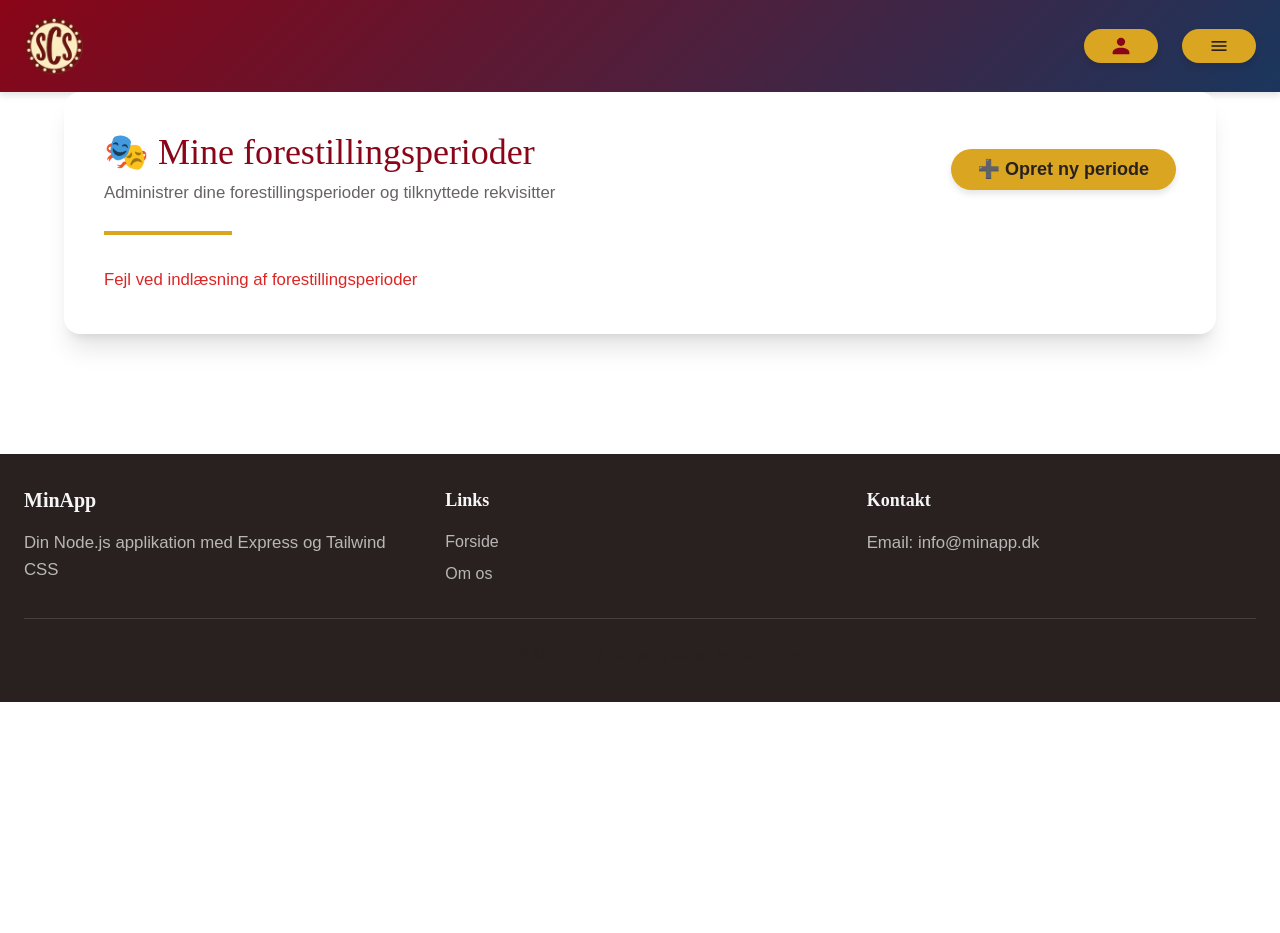
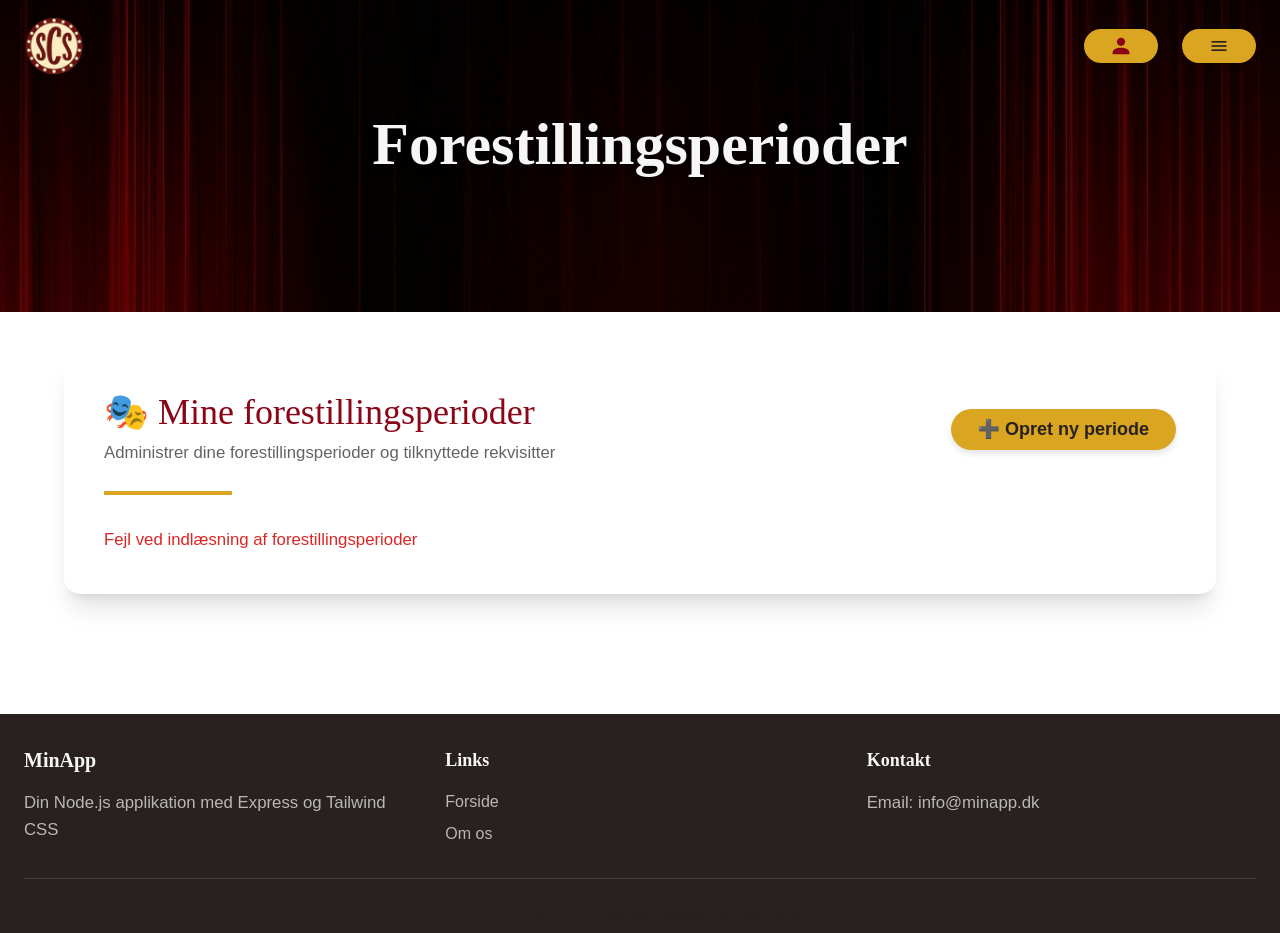
Before and after one commit to drummdurum/hovedopgave-sceneskift, a website: page public/compentens/view/forestillingsperioder.ejs in a window 1280 px wide. Before the commit the page ends 800 px from the top, so only its background shows below. Drawn offline with nearby package versions, Linux system fonts and the light colour scheme; files that its build step writes are made by us from their sources; no server answers; a web font is replaced by a local one.

Commit message:
lavet om i forstillingperiode

```diff
--- a/public/compentens/view/forestillingsperioder.ejs
+++ b/public/compentens/view/forestillingsperioder.ejs
@@ -10,10 +10,27 @@
   <link href="https://fonts.googleapis.com/css2?family=Playfair+Display:wght@400;500;600;700&family=Inter:wght@300;400;500;600&display=swap" rel="stylesheet">
 </head>
 <body style="background-color: var(--color-bg);">
-  <!-- Header -->
-  <header style="background: linear-gradient(135deg, var(--color-primary), #1a365d); box-shadow: 0 4px 6px rgba(0,0,0,0.1);">
+  <!-- Header fixed på toppen med transparent baggrund -->
+  <header class="sticky top-0 z-50" style="background-color: transparent; z-index: 50;">
     <%- include('../header/header') %>
   </header>
+
+  <!-- Hero sektion med baggrundsbillede -->
+  <section class="relative min-h-[40vh] flex flex-col" style="background-image: url('/compentens/image/forside.webp'); background-size: cover; background-position: center; background-repeat: no-repeat; margin-top: -100px; margin-bottom: 40px;">
+
+    <!-- Dark overlay -->
+    <div class="absolute inset-0" style="background-color: rgba(0, 0, 0, 0.6); z-index: 0;"></div>
+
+    <!-- Hero indhold -->
+    <div class="flex flex-col items-center justify-center w-full px-6 flex-grow relative" style="z-index: 1;">
+      <div class="text-center" style="padding: 80px 20px;">
+        <h1 class="text-4xl md:text-5xl lg:text-6xl font-bold mb-4" style="font-family: var(--font-heading); color: var(--color-light); text-shadow: 2px 2px 8px rgba(0,0,0,0.8);">
+          Forestillingsperioder
+        </h1>
+      </div>
+    </div>
+  </section>
+
 
   <main>
   <section class="section max-w-6xl mx-auto">
```
